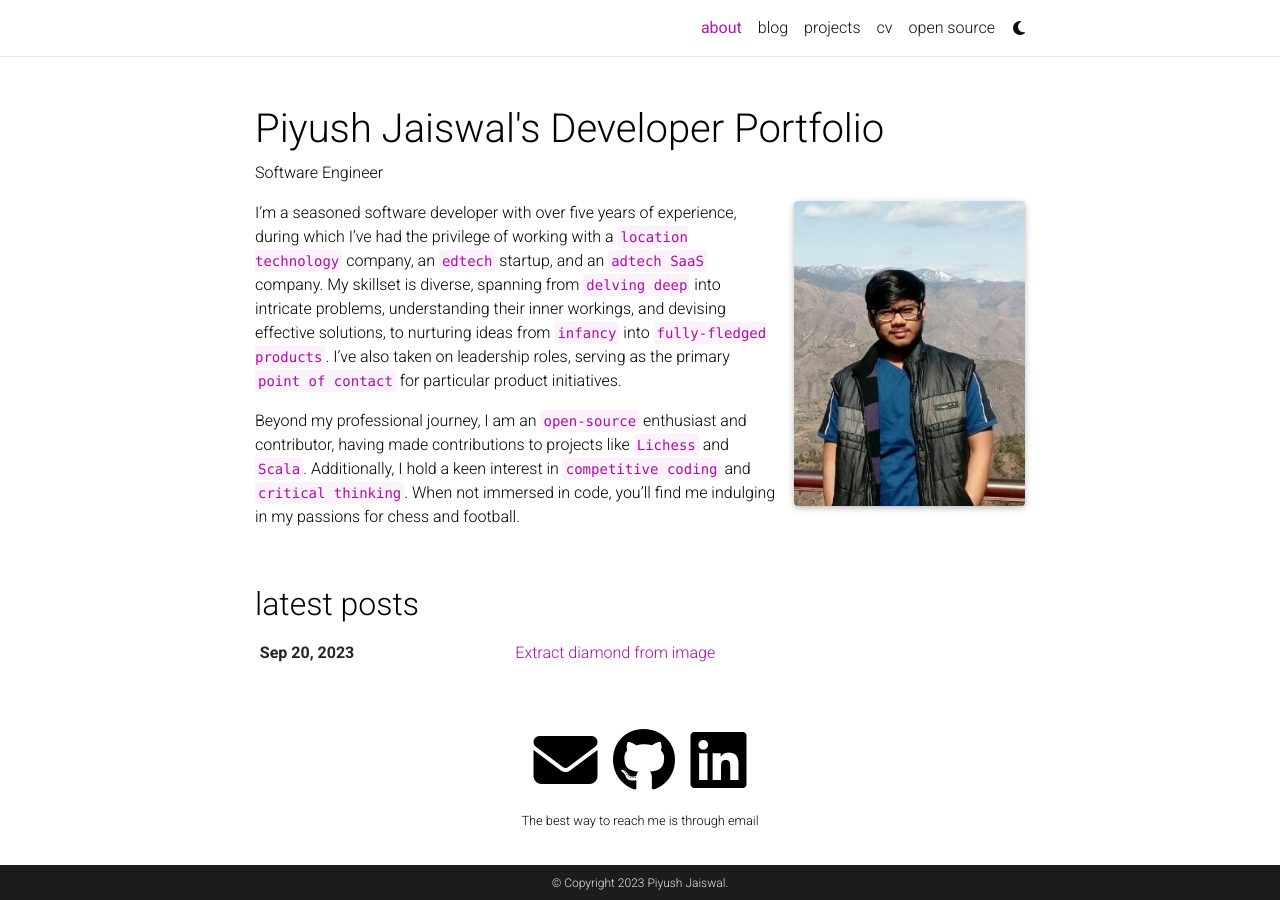
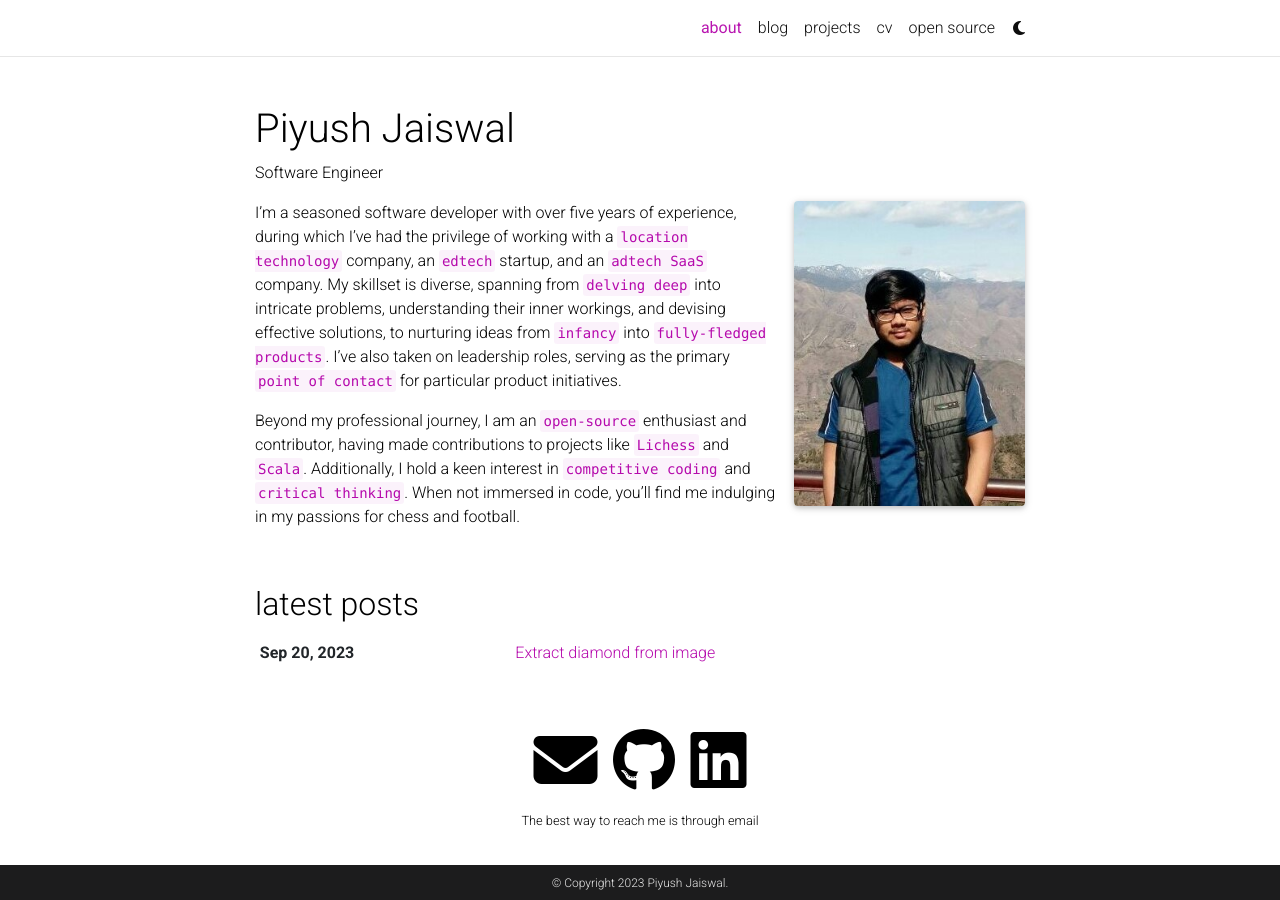
Before and after one commit to piyush-jaiswal/piyush-jaiswal.github.io, a Jekyll site: the page built from _pages/about.md, in a window 1280 px wide. Built offline with Jekyll 4.4.1, drawn with Linux system fonts in a browser that asks for light colours; full-size pictures stand in for the smaller copies a plugin makes; comment, search, counter and statistics services are not loaded; a style sheet for code colours, icons or effects is not loaded.

Commit message:
Update _config.yml

```diff
--- a/_config.yml
+++ b/_config.yml
@@ -2,7 +2,7 @@
 # Site settings
 # -----------------------------------------------------------------------------
 
-title: Piyush Jaiswal's Developer Portfolio # the website title (if blank, full name will be used instead)
+title: Piyush Jaiswal # the website title (if blank, full name will be used instead)
 first_name: Piyush
 middle_name:
 last_name: Jaiswal
```
